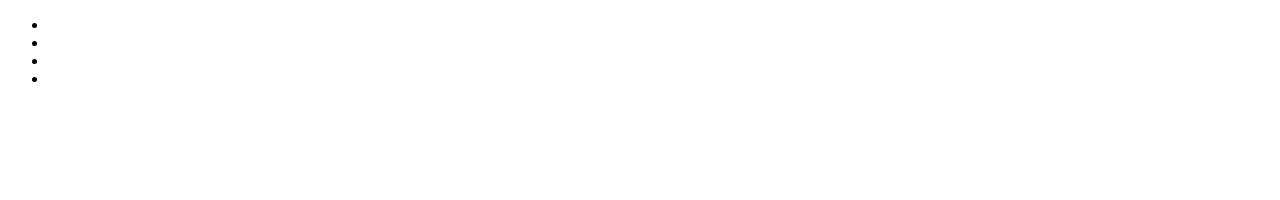
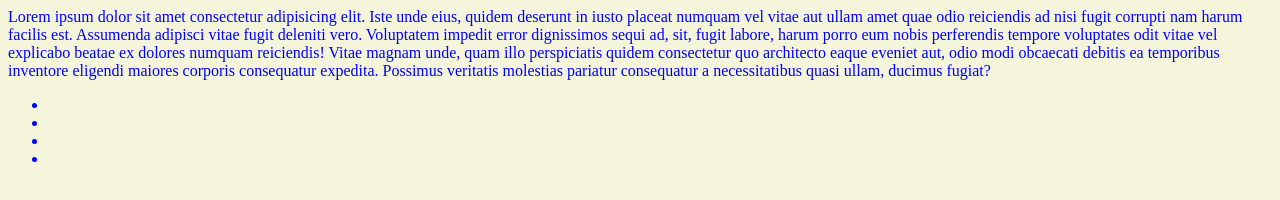
Before and after one commit to JjorgeF/kjbar, a plain HTML site: page index.html in a window 1280 px wide. Drawn offline with Linux system fonts and the light colour scheme.

Commit message:
inicio da estilização

```diff
--- a/index.html
+++ b/index.html
@@ -4,9 +4,11 @@
     <meta charset="UTF-8">
     <meta http-equiv="X-UA-Compatible" content="IE=edge">
     <meta name="viewport" content="width=device-width, initial-scale=1.0">
+    <link rel="stylesheet" href="style.css">
     <title>Testes em aula sobre GIT</title>
 </head>
 <body>
+    <div class="container">Lorem ipsum dolor sit amet consectetur adipisicing elit. Iste unde eius, quidem deserunt in iusto placeat numquam vel vitae aut ullam amet quae odio reiciendis ad nisi fugit corrupti nam harum facilis est. Assumenda adipisci vitae fugit deleniti vero. Voluptatem impedit error dignissimos sequi ad, sit, fugit labore, harum porro eum nobis perferendis tempore voluptates odit vitae vel explicabo beatae ex dolores numquam reiciendis! Vitae magnam unde, quam illo perspiciatis quidem consectetur quo architecto eaque eveniet aut, odio modi obcaecati debitis ea temporibus inventore eligendi maiores corporis consequatur expedita. Possimus veritatis molestias pariatur consequatur a necessitatibus quasi ullam, ducimus fugiat?</div>
     <section>
         <ul>
             <li></li>
--- /dev/null
+++ b/style.css
@@ -0,0 +1,4 @@
+body {
+    background-color: beige;
+    color: blue;
+}
```
